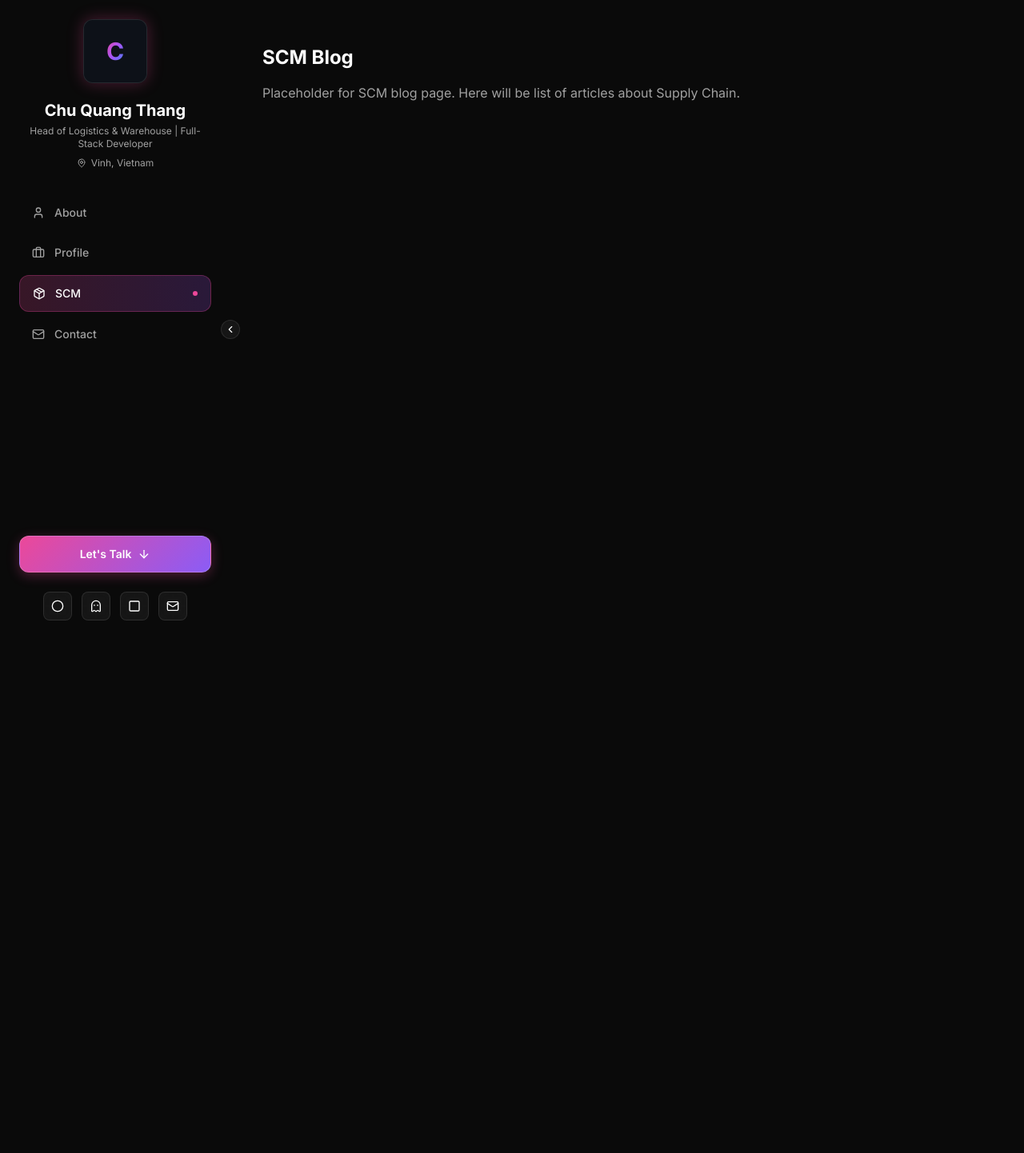
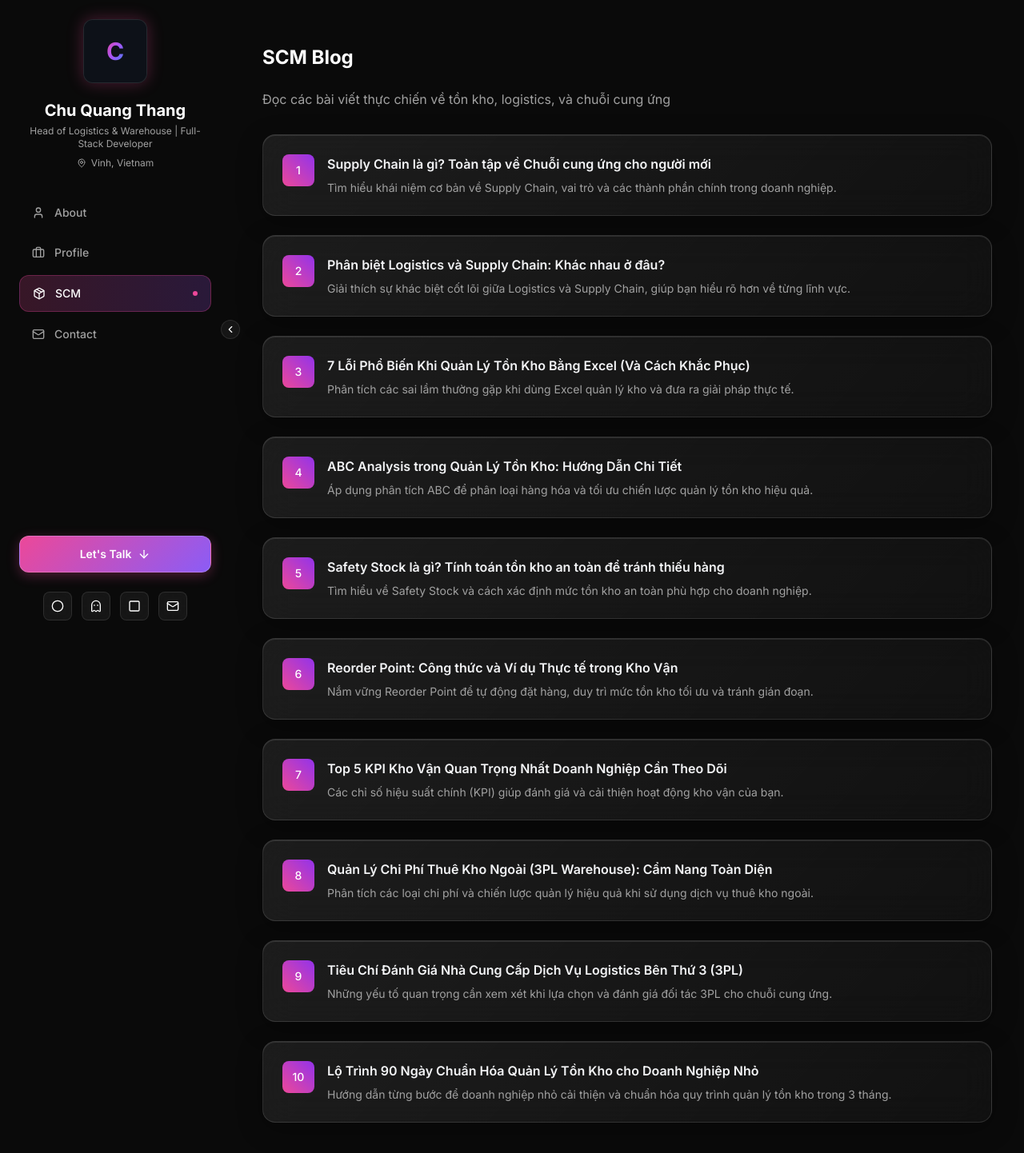
Before and after one commit to thangcq0310/my-portfolio, a React (Vite) app: page /scm/blog in a window 1280 px wide. Shown: the top 1442 px of the page at 80% size. Before the commit the page ends 800 px from the top, so only its background shows below. Built offline with nearby package versions, Linux system fonts and the light colour scheme.

Commit message:
Add SCM blog posts list with 10 articles as planned. Update blog page to show list of posts.

```diff
--- /dev/null
+++ b/src/data/scm-blog.tsx
@@ -0,0 +1,62 @@
+export const scmBlogPosts = [
+  {
+    id: "1",
+    title: "Supply Chain là gì? Toàn tập về Chuỗi cung ứng cho người mới",
+    description: "Tìm hiểu khái niệm cơ bản về Supply Chain, vai trò và các thành phần chính trong doanh nghiệp.",
+    link: "/scm/blog/supply-chain-la-gi",
+  },
+  {
+    id: "2",
+    title: "Phân biệt Logistics và Supply Chain: Khác nhau ở đâu?",
+    description: "Giải thích sự khác biệt cốt lõi giữa Logistics và Supply Chain, giúp bạn hiểu rõ hơn về từng lĩnh vực.",
+    link: "/scm/blog/logistics-vs-supply-chain",
+  },
+  {
+    id: "3",
+    title: "7 Lỗi Phổ Biến Khi Quản Lý Tồn Kho Bằng Excel (Và Cách Khắc Phục)",
+    description: "Phân tích các sai lầm thường gặp khi dùng Excel quản lý kho và đưa ra giải pháp thực tế.",
+    link: "/scm/blog/7-loi-quan-ly-ton-kho-excel",
+  },
+  {
+    id: "4",
+    title: "ABC Analysis trong Quản Lý Tồn Kho: Hướng Dẫn Chi Tiết",
+    description: "Áp dụng phân tích ABC để phân loại hàng hóa và tối ưu chiến lược quản lý tồn kho hiệu quả.",
+    link: "/scm/blog/abc-analysis-ton-kho",
+  },
+  {
+    id: "5",
+    title: "Safety Stock là gì? Tính toán tồn kho an toàn để tránh thiếu hàng",
+    description: "Tìm hiểu về Safety Stock và cách xác định mức tồn kho an toàn phù hợp cho doanh nghiệp.",
+    link: "/scm/blog/safety-stock-la-gi",
+  },
+  {
+    id: "6",
+    title: "Reorder Point: Công thức và Ví dụ Thực tế trong Kho Vận",
+    description: "Nắm vững Reorder Point để tự động đặt hàng, duy trì mức tồn kho tối ưu và tránh gián đoạn.",
+    link: "/scm/blog/reorder-point",
+  },
+  {
+    id: "7",
+    title: "Top 5 KPI Kho Vận Quan Trọng Nhất Doanh Nghiệp Cần Theo Dõi",
+    description: "Các chỉ số hiệu suất chính (KPI) giúp đánh giá và cải thiện hoạt động kho vận của bạn.",
+    link: "/scm/blog/kpi-kho-van",
+  },
+  {
+    id: "8",
+    title: "Quản Lý Chi Phí Thuê Kho Ngoài (3PL Warehouse): Cẩm Nang Toàn Diện",
+    description: "Phân tích các loại chi phí và chiến lược quản lý hiệu quả khi sử dụng dịch vụ thuê kho ngoài.",
+    link: "/scm/blog/chi-phi-thue-kho-ngoai",
+  },
+  {
+    id: "9",
+    title: "Tiêu Chí Đánh Giá Nhà Cung Cấp Dịch Vụ Logistics Bên Thứ 3 (3PL)",
+    description: "Những yếu tố quan trọng cần xem xét khi lựa chọn và đánh giá đối tác 3PL cho chuỗi cung ứng.",
+    link: "/scm/blog/danh-gia-3pl",
+  },
+  {
+    id: "10",
+    title: "Lộ Trình 90 Ngày Chuẩn Hóa Quản Lý Tồn Kho cho Doanh Nghiệp Nhỏ",
+    description: "Hướng dẫn từng bước để doanh nghiệp nhỏ cải thiện và chuẩn hóa quy trình quản lý tồn kho trong 3 tháng.",
+    link: "/scm/blog/lo-trinh-90-ngay-ton-kho",
+  },
+];
--- a/src/pages/SCMBlog.tsx
+++ b/src/pages/SCMBlog.tsx
@@ -1,14 +1,37 @@
-import React from "react";
+import { scmBlogPosts } from "@/data/scm-blog";
+import { Link } from "react-router-dom";
 
-const SCMBlog: React.FC = () => {
+export default function SCMBlog() {
   return (
     <div className="min-h-[calc(100vh-4rem)] p-6">
-      <h1 className="text-2xl font-bold mb-4">SCM Blog</h1>
-      <p className="text-muted-foreground">
-        Placeholder for SCM blog page. Here will be list of articles about Supply Chain.
+      <h1 className="text-2xl font-bold mb-6">SCM Blog</h1>
+      <p className="text-muted-foreground mb-8">
+        Đọc các bài viết thực chiến về tồn kho, logistics, và chuỗi cung ứng
       </p>
+
+      <div className="space-y-6">
+        {scmBlogPosts.map((post) => (
+          <Link
+            key={post.id}
+            to={post.link}
+            className="block hover:shadow-lg transition-shadow"
+          >
+            <div className="glass-card p-6">
+              <div className="flex items-start gap-4">
+                <div className="flex-shrink-0 h-10 w-10 rounded-lg bg-gradient-to-tr from-pink-500 to-purple-600 flex items-center justify-center">
+                  <span className="text-sm font-medium text-white">{post.id}</span>
+                </div>
+                <div className="flex-1">
+                  <h3 className="font-semibold mb-2 text-gray-100">{post.title}</h3>
+                  <p className="text-muted-foreground text-sm line-clamp-3">
+                    {post.description}
+                  </p>
+                </div>
+              </div>
+            </div>
+          </Link>
+        ))}
+      </div>
     </div>
   );
-};
-
-export default SCMBlog;
+}
```
